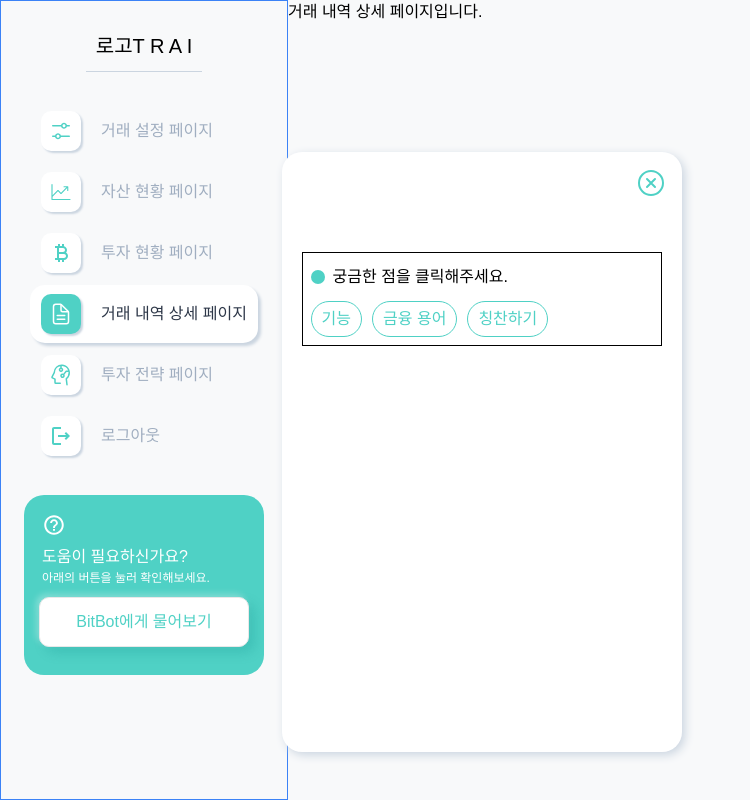
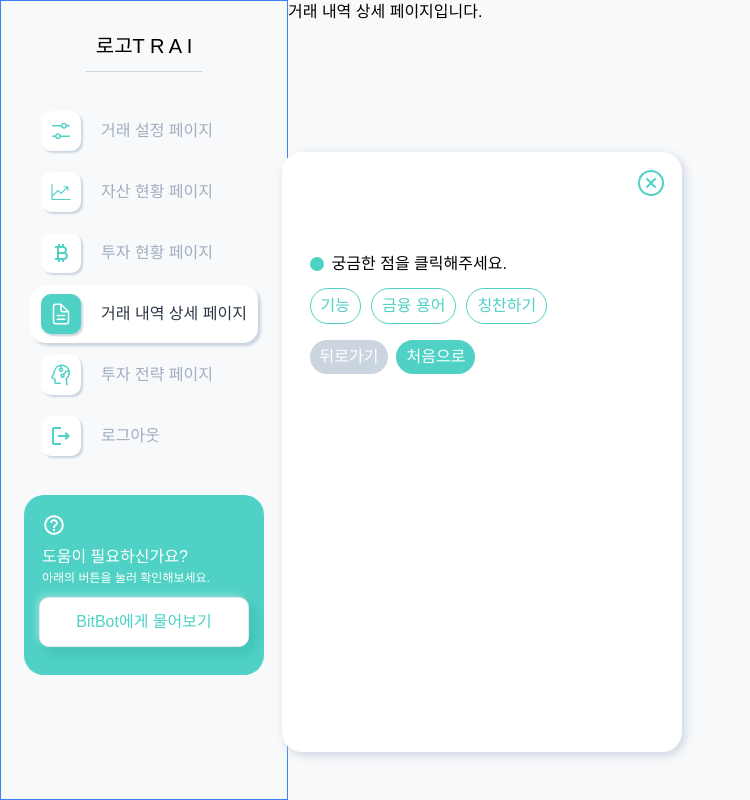
Before and after one commit to jungyeojinn/trai, a React (Vite) app in the folder FE/trai/: page /trade-details in a window 1280 px wide. Both pictures are taken after a click on the button "BitBot에게 물어보기". Shown: the whole page, without its empty margins (0-750 px from the left). Built offline with nearby package versions, Linux system fonts and the light colour scheme; a web font is replaced by a local one.

Commit message:
[front] S11P31A609-174 feat: Bitbot 뒤로가기 및 처음으로 가기 기능

```diff
--- a/FE/trai/src/components/BitBot/index.jsx
+++ b/FE/trai/src/components/BitBot/index.jsx
@@ -10,9 +10,11 @@ const BitbotModal = ({ onClose }) => {
 
   const [currentStep, setCurrentStep] = useState(data.root);
   const [history, setHistory] = useState([]);
+  const [backStack, setBackStack] = useState([]);
 
   useEffect(()=> {
     setHistory([]);
+    setBackStack([]);
   }, []);
 
   const handleOptionClick = (option) => {
@@ -23,6 +25,7 @@ const BitbotModal = ({ onClose }) => {
     };
 
     setHistory([...history, newHistoryItem]);
+    setBackStack([...backStack, currentStep]);
 
     if(option.next) {
       setCurrentStep(data[option.next]);
@@ -34,6 +37,19 @@ const BitbotModal = ({ onClose }) => {
       })
     }
   }
+
+  const handleReset = () => {
+    setCurrentStep(data.root);
+    setBackStack([]);
+  };
+
+  const handleBack = () => {
+    if(history.length > 0){
+      const previousStep = backStack[backStack.length-1];
+      setBackStack(backStack.slice(0,-1));
+      setCurrentStep(previousStep);
+    }
+  };
 
    return (
     <ModalOverlay>
@@ -58,7 +74,7 @@ const BitbotModal = ({ onClose }) => {
           ))}
         </HistoryContainer>
 
-        <div className='mt-10 border border-black p-2'>
+        <div className='mt-2 p-2'>
           {!currentStep.answer && (
             <div className='flex gap-2 items-center mt-1 mb-3'>
               <p className='bg-trai-mint w-[14px] h-[14px] rounded-full'></p>
@@ -75,6 +91,15 @@ const BitbotModal = ({ onClose }) => {
               </OptionButton>
             ))}
           </Options>
+
+          <div className='flex gap-2 mt-4'>
+            <ControlButton onClick={handleBack} disabled={backStack.length === 0}>
+              뒤로가기
+            </ControlButton>
+            <ControlButton onClick={handleReset}>
+              처음으로
+            </ControlButton>
+          </div>
         </div>
       </ModalContainer>
     </ModalOverlay>
@@ -122,10 +147,10 @@ const CloseButton = styled.button`
 `;
 
 const HistoryContainer = styled.div`
-  margin-top: 30px;
+  margin: 30px 10px 10px;
   max-height: 500px;
   overflow-y: auto;
-  margin-bottom: 10px;
+  padding: 10px;
 
   &::-webkit-scrollbar {
     width: 8px;
@@ -186,5 +211,17 @@ const OptionButton = styled.button`
   border-radius: 20px;
 `
 
+const ControlButton = styled.button`
+  background-color: var(--trai-mint);
+  color: var(--trai-white);
+  border-radius: 20px;
+  padding: 5px 10px;
+  cursor: pointer;
+
+  &:disabled {
+    cursor: not-allowed;
+    background-color: var(--trai-disabled);
+  }
+`
 
 export default BitbotModal;
```
